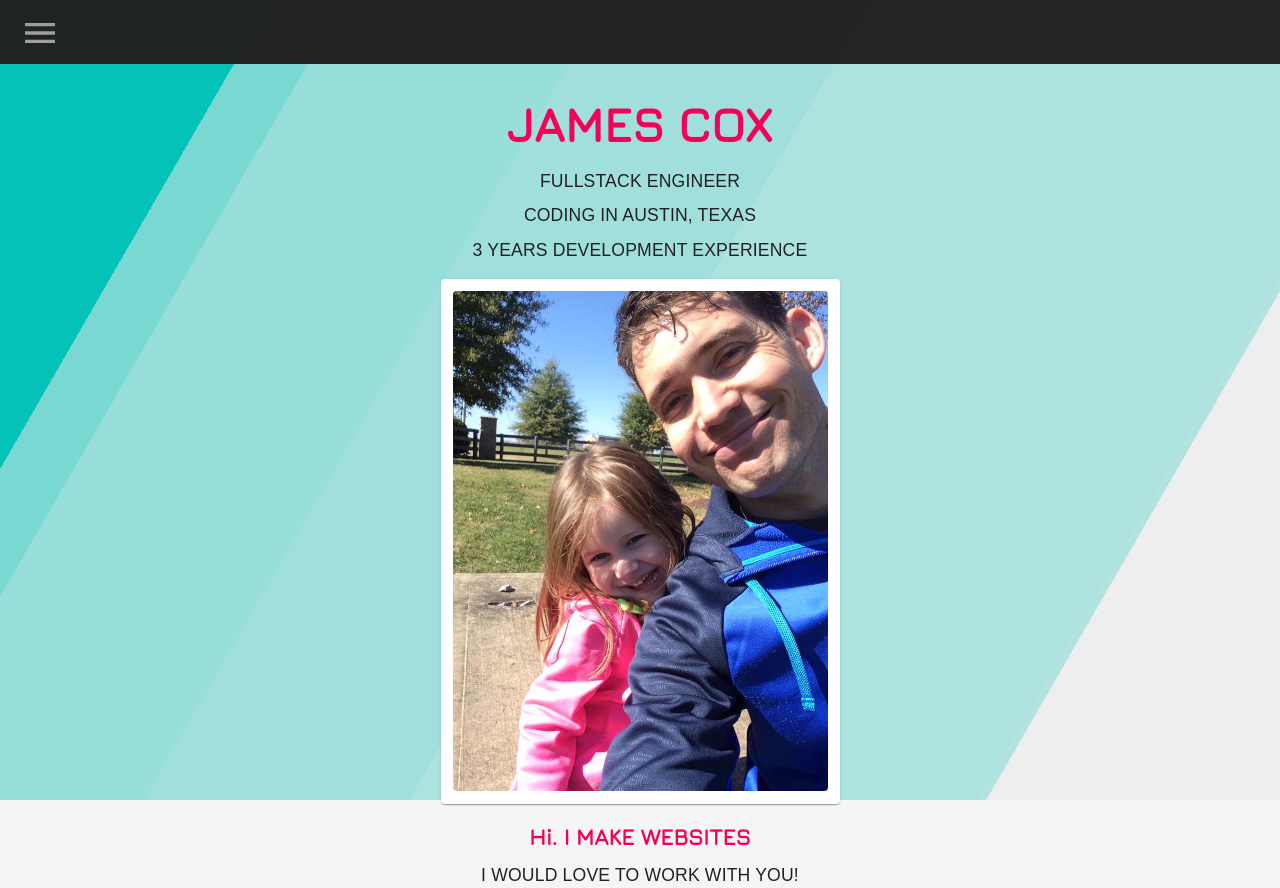
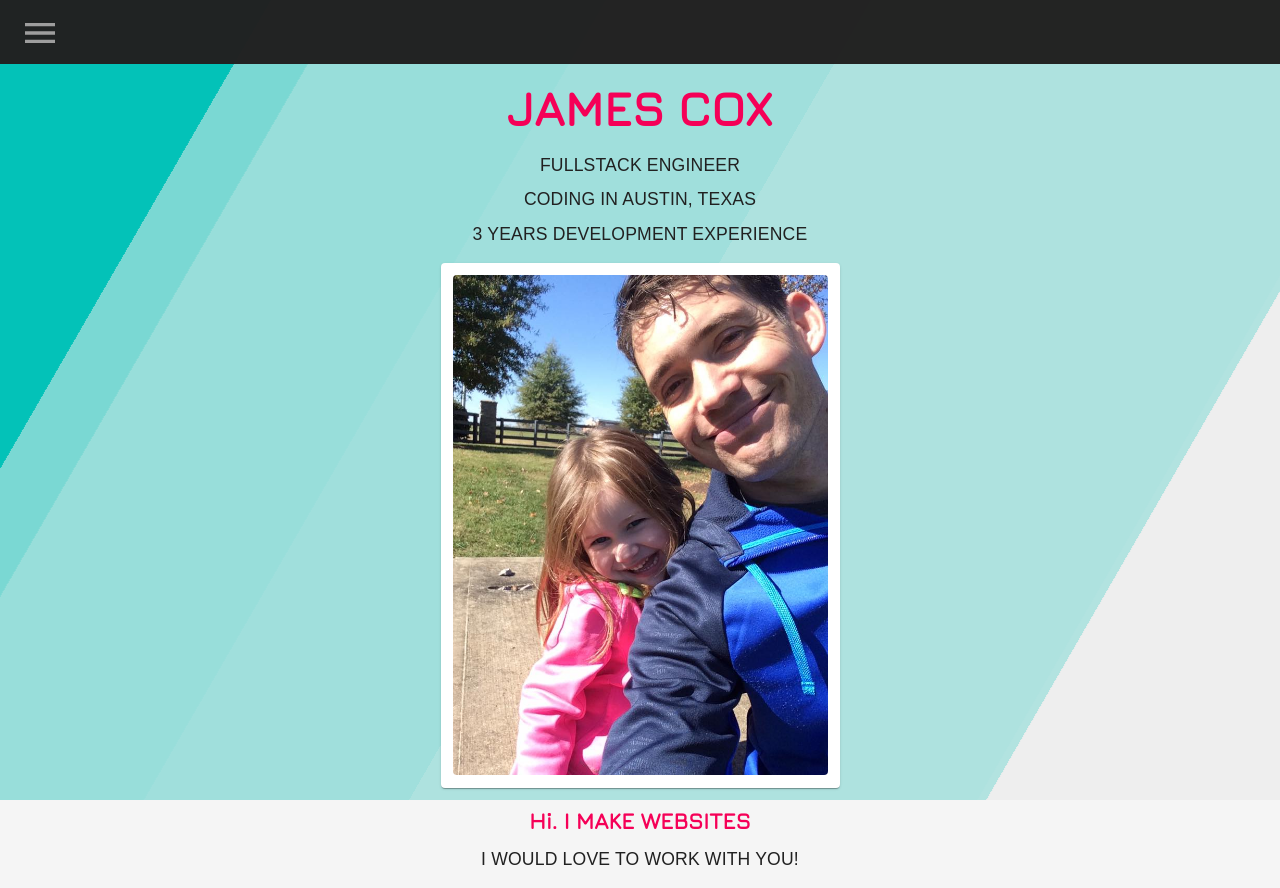
Before and after one commit to jamesncox/portfolio, a React (Create React App) app: page / in a window 1280 px wide. Built offline with nearby package versions, Linux system fonts and the light colour scheme; the HTML template or start-up script is replaced by a standard one; a web font is replaced by a local one.

Commit message:
Update Title marginTop

```diff
--- a/src/components/layout/SideNavBar.js
+++ b/src/components/layout/SideNavBar.js
@@ -35,7 +35,6 @@ const useStyles = makeStyles((theme) => ({
         position: "absolute",
         top: 8,
         right: "0",
-        // fontSize: "3.2rem",
         color: "#9e9e9e",
         marginRight: theme.spacing(1),
     },
@@ -49,9 +48,6 @@ const useStyles = makeStyles((theme) => ({
         zIndex: "1",
         top: 7,
         marginLeft: theme.spacing(1),
-    },
-    [theme.breakpoints.down('xs')]: {
-
     },
     openIcon: {
         fontSize: "2.5rem"
--- a/src/components/layout/Title.js
+++ b/src/components/layout/Title.js
@@ -4,7 +4,7 @@ import { makeStyles } from '@material-ui/core/styles';
 
 const useStyles = makeStyles((theme) => ({
     title: {
-        marginTop: theme.spacing(10),
+        marginTop: theme.spacing(8),
         alignSelf: "center",
         fontSize: "3rem",
         fontWeight: "bold",
```
